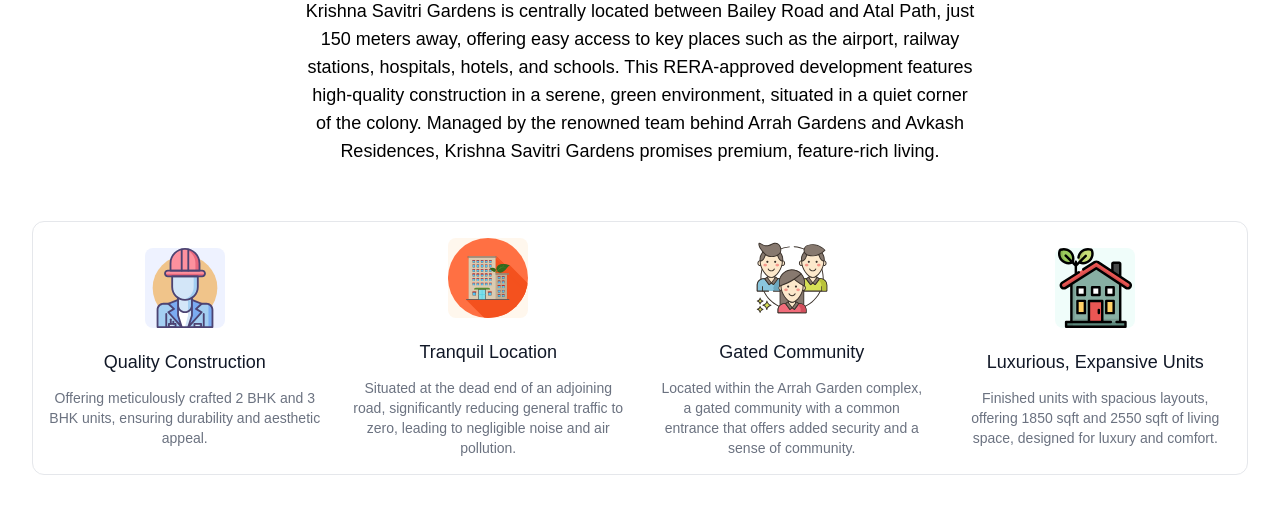
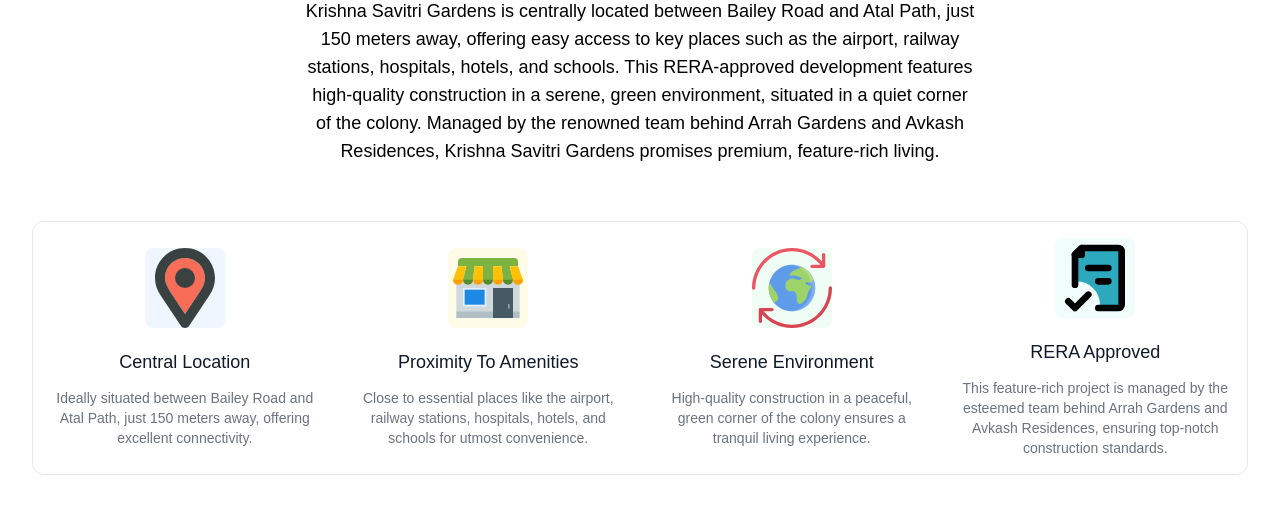
Before and after one commit to roerohan/kastcrete, a website: page src/krishna_savitri_gardens.html in a window 1280 px wide. Shown: the part 179-691 px from the top of the page. Drawn offline with nearby package versions, Linux system fonts and the light colour scheme; files that its build step writes are made by us from their sources.

Commit message:
fix: all description icons

```diff
--- a/src/12_arrah_gardens.html
+++ b/src/12_arrah_gardens.html
@@ -80,55 +80,51 @@
           class="border p-4 rounded-xl flex justify-center items-center gap-x-5 gap-y-8 lg:gap-y-0 flex-wrap md:flex-wrap lg:flex-nowrap lg:flex-row lg:justify-between lg:gap-x-8">
           <div class="relative w-full text-center max-md:max-w-sm max-md:mx-auto group md:w-2/5 lg:w-1/4">
             <div
-              class="bg-indigo-50 rounded-lg flex justify-center items-center mb-5 w-20 h-20 mx-auto cursor-pointer transition-all duration-500 group-hover:bg-indigo-600">
+              class="bg-indigo-50 rounded-lg flex justify-center items-center mb-5 w-20 h-20 mx-auto cursor-pointer transition-all duration-500 group-hover:bg-indigo-200">
               <img src="/svg/construction_worker.svg" />
             </div>
             <h4 class="text-lg font-medium text-gray-900 mb-3 capitalize">
-              Quality Construction
+              Exclusive Construction
             </h4>
             <p class="text-sm font-normal text-gray-500">
-              Offering meticulously crafted 2 BHK and 3 BHK units, ensuring durability and aesthetic appeal.
+              Offers high-end 3BHK and 4BHK flats, ensuring luxurious and exclusive living.
             </p>
           </div>
           <div class="relative w-full text-center max-md:max-w-sm max-md:mx-auto group md:w-2/5 lg:w-1/4">
             <div
-              class="bg-orange-50 rounded-lg flex justify-center items-center mb-5 w-20 h-20 mx-auto cursor-pointer transition-all duration-500 group-hover:bg-orange-600">
-              <img src="/svg/building.svg" />
+              class="bg-blue-50 rounded-lg flex justify-center items-center mb-5 w-20 h-20 mx-auto cursor-pointer transition-all duration-500 group-hover:bg-blue-200">
+              <img src="/svg/location-pin.svg" />
             </div>
             <h4 class="text-lg font-medium text-gray-900 mb-3 capitalize">
-              Tranquil Location
+              Prestigious Location
             </h4>
             <p class="text-sm font-normal text-gray-500">
-              Situated at the dead end of an adjoining road, significantly reducing general traffic to zero, leading to
-              negligible noise and air pollution.
+              Recognized as one of the best and most well-known properties in Patna, ensuring a prestigious address.
             </p>
           </div>
           <div class="relative w-full text-center max-md:max-w-sm max-md:mx-auto group md:w-2/5 lg:w-1/4">
             <div
-              class="bg-ping-50 rounded-lg flex justify-center items-center mb-5 w-20 h-20 mx-auto cursor-pointer transition-all duration-500 group-hover:bg-pink-600">
+              class="bg-pink-50 rounded-lg flex justify-center items-center mb-5 w-20 h-20 mx-auto cursor-pointer transition-all duration-500 group-hover:bg-pink-200">
               <img src="/svg/community.svg" />
             </div>
             <h4 class="text-lg font-medium text-gray-900 mb-3 capitalize">
               Gated Community
             </h4>
             <p class="text-sm font-normal text-gray-500">
-              Located within the Arrah Garden complex, a gated community with a common entrance that offers added
-              security
-              and a sense of community.
+              Located within the Arrah Garden Residences complex, providing a safe and secure environment.
             </p>
           </div>
           <div class="relative w-full text-center max-md:max-w-sm max-md:mx-auto group md:w-2/5 lg:w-1/4">
             <div
-              class="bg-teal-50 rounded-lg flex justify-center items-center mb-5 w-20 h-20 mx-auto cursor-pointer transition-all duration-500 group-hover:bg-teal-600">
-              <img src="/svg/house_green.svg" />
+              class="bg-yellow-50 rounded-lg flex justify-center items-center mb-5 w-20 h-20 mx-auto cursor-pointer transition-all duration-500 group-hover:bg-yellow-200">
+              <img src="/svg/quality-medal.svg" />
             </div>
             <h4 class="text-lg font-medium text-gray-900 mb-3 capitalize">
-              Luxurious, Expansive Units
+              Premium Quality
             </h4>
             <p class="text-sm font-normal text-gray-500">
-              Finished units with spacious layouts, offering 1850 sqft and 2550 sqft of living space, designed for
-              luxury
-              and comfort.
+              Built with high-quality construction materials and branded fixtures and fittings for a superior living
+              experience.
             </p>
           </div>
         </div>
--- a/src/avkash_residences.html
+++ b/src/avkash_residences.html
@@ -79,55 +79,51 @@
           class="border p-4 rounded-xl flex justify-center items-center gap-x-5 gap-y-8 lg:gap-y-0 flex-wrap md:flex-wrap lg:flex-nowrap lg:flex-row lg:justify-between lg:gap-x-8">
           <div class="relative w-full text-center max-md:max-w-sm max-md:mx-auto group md:w-2/5 lg:w-1/4">
             <div
-              class="bg-indigo-50 rounded-lg flex justify-center items-center mb-5 w-20 h-20 mx-auto cursor-pointer transition-all duration-500 group-hover:bg-indigo-600">
-              <img src="/svg/construction_worker.svg" />
+              class="bg-yellow-50 rounded-lg flex justify-center items-center mb-5 w-20 h-20 mx-auto cursor-pointer transition-all duration-500 group-hover:bg-yellow-200">
+              <img src="/svg/diamond.svg" />
             </div>
             <h4 class="text-lg font-medium text-gray-900 mb-3 capitalize">
-              Quality Construction
+              Luxurious Property
             </h4>
             <p class="text-sm font-normal text-gray-500">
-              Offering meticulously crafted 3 BHK and 4 BHK units, ensuring durability and aesthetic appeal.
+              Completed in 2010, this property offers high-end living with top-notch amenities and finishes.
             </p>
           </div>
           <div class="relative w-full text-center max-md:max-w-sm max-md:mx-auto group md:w-2/5 lg:w-1/4">
             <div
-              class="bg-orange-50 rounded-lg flex justify-center items-center mb-5 w-20 h-20 mx-auto cursor-pointer transition-all duration-500 group-hover:bg-orange-600">
-              <img src="/svg/building.svg" />
+              class="bg-blue-50 rounded-lg flex justify-center items-center mb-5 w-20 h-20 mx-auto cursor-pointer transition-all duration-500 group-hover:bg-blue-200">
+              <img src="/svg/location-pin.svg" />
             </div>
             <h4 class="text-lg font-medium text-gray-900 mb-3 capitalize">
-              Tranquil Location
+              Prime Location
             </h4>
             <p class="text-sm font-normal text-gray-500">
-              Situated at the dead end of an adjoining road, significantly reducing general traffic to zero, leading to
-              negligible noise and air pollution.
+              Situated in the heart of Patna in Chaggubag, opposite the DM’s office (Hindi Bhavan), providing excellent
+              connectivity and accessibility.
             </p>
           </div>
           <div class="relative w-full text-center max-md:max-w-sm max-md:mx-auto group md:w-2/5 lg:w-1/4">
             <div
-              class="bg-ping-50 rounded-lg flex justify-center items-center mb-5 w-20 h-20 mx-auto cursor-pointer transition-all duration-500 group-hover:bg-pink-600">
+              class="bg-ping-50 rounded-lg flex justify-center items-center mb-5 w-20 h-20 mx-auto cursor-pointer transition-all duration-500 group-hover:bg-pink-200">
               <img src="/svg/community.svg" />
             </div>
             <h4 class="text-lg font-medium text-gray-900 mb-3 capitalize">
-              Gated Community
+              Reputed Residents
             </h4>
             <p class="text-sm font-normal text-gray-500">
-              Located within the Arrah Garden complex, a gated community with a common entrance that offers added
-              security
-              and a sense of community.
+              Attracts respected and well-known citizens of Patna, ensuring a distinguished community.
             </p>
           </div>
           <div class="relative w-full text-center max-md:max-w-sm max-md:mx-auto group md:w-2/5 lg:w-1/4">
             <div
-              class="bg-teal-50 rounded-lg flex justify-center items-center mb-5 w-20 h-20 mx-auto cursor-pointer transition-all duration-500 group-hover:bg-teal-600">
-              <img src="/svg/house_green.svg" />
+              class="bg-indigo-50 rounded-lg flex justify-center items-center mb-5 w-20 h-20 mx-auto cursor-pointer transition-all duration-500 group-hover:bg-indigo-200">
+              <img src="/svg/construction_worker.svg" />
             </div>
             <h4 class="text-lg font-medium text-gray-900 mb-3 capitalize">
-              Luxurious, Expansive Units
+              Expedient Construction
             </h4>
             <p class="text-sm font-normal text-gray-500">
-              Finished units with spacious layouts, offering 1850 sqft and 2550 sqft of living space, designed for
-              luxury
-              and comfort.
+              Completed in just two years, showcasing efficient and high-quality construction practices.
             </p>
           </div>
         </div>
--- a/src/krishna_savitri_gardens.html
+++ b/src/krishna_savitri_gardens.html
@@ -83,55 +83,52 @@
           class="border p-4 rounded-xl flex justify-center items-center gap-x-5 gap-y-8 lg:gap-y-0 flex-wrap md:flex-wrap lg:flex-nowrap lg:flex-row lg:justify-between lg:gap-x-8">
           <div class="relative w-full text-center max-md:max-w-sm max-md:mx-auto group md:w-2/5 lg:w-1/4">
             <div
-              class="bg-indigo-50 rounded-lg flex justify-center items-center mb-5 w-20 h-20 mx-auto cursor-pointer transition-all duration-500 group-hover:bg-indigo-600">
-              <img src="/svg/construction_worker.svg" />
+              class="bg-blue-50 rounded-lg flex justify-center items-center mb-5 w-20 h-20 mx-auto cursor-pointer transition-all duration-500 group-hover:bg-blue-200">
+              <img src="/svg/location-pin.svg" />
             </div>
             <h4 class="text-lg font-medium text-gray-900 mb-3 capitalize">
-              Quality Construction
+              Central Location
             </h4>
             <p class="text-sm font-normal text-gray-500">
-              Offering meticulously crafted 2 BHK and 3 BHK units, ensuring durability and aesthetic appeal.
+              Ideally situated between Bailey Road and Atal Path, just 150 meters away, offering excellent connectivity.
             </p>
           </div>
           <div class="relative w-full text-center max-md:max-w-sm max-md:mx-auto group md:w-2/5 lg:w-1/4">
             <div
-              class="bg-orange-50 rounded-lg flex justify-center items-center mb-5 w-20 h-20 mx-auto cursor-pointer transition-all duration-500 group-hover:bg-orange-600">
-              <img src="/svg/building.svg" />
+              class="bg-yellow-50 rounded-lg flex justify-center items-center mb-5 w-20 h-20 mx-auto cursor-pointer transition-all duration-500 group-hover:bg-yellow-200">
+              <img src="/svg/shop.svg" />
             </div>
             <h4 class="text-lg font-medium text-gray-900 mb-3 capitalize">
-              Tranquil Location
+              Proximity to Amenities
             </h4>
             <p class="text-sm font-normal text-gray-500">
-              Situated at the dead end of an adjoining road, significantly reducing general traffic to zero, leading to
-              negligible noise and air pollution.
+              Close to essential places like the airport, railway stations, hospitals, hotels, and schools for utmost
+              convenience.
             </p>
           </div>
           <div class="relative w-full text-center max-md:max-w-sm max-md:mx-auto group md:w-2/5 lg:w-1/4">
             <div
-              class="bg-ping-50 rounded-lg flex justify-center items-center mb-5 w-20 h-20 mx-auto cursor-pointer transition-all duration-500 group-hover:bg-pink-600">
-              <img src="/svg/community.svg" />
+              class="bg-green-50 rounded-lg flex justify-center items-center mb-5 w-20 h-20 mx-auto cursor-pointer transition-all duration-500 group-hover:bg-green-200">
+              <img src="/svg/environment.svg" />
             </div>
             <h4 class="text-lg font-medium text-gray-900 mb-3 capitalize">
-              Gated Community
+              Serene Environment
             </h4>
             <p class="text-sm font-normal text-gray-500">
-              Located within the Arrah Garden complex, a gated community with a common entrance that offers added
-              security
-              and a sense of community.
+              High-quality construction in a peaceful, green corner of the colony ensures a tranquil living experience.
             </p>
           </div>
           <div class="relative w-full text-center max-md:max-w-sm max-md:mx-auto group md:w-2/5 lg:w-1/4">
             <div
-              class="bg-teal-50 rounded-lg flex justify-center items-center mb-5 w-20 h-20 mx-auto cursor-pointer transition-all duration-500 group-hover:bg-teal-600">
-              <img src="/svg/house_green.svg" />
+              class="bg-teal-50 rounded-lg flex justify-center items-center mb-5 w-20 h-20 mx-auto cursor-pointer transition-all duration-500 group-hover:bg-teal-200">
+              <img src="/svg/approved-file.svg" />
             </div>
             <h4 class="text-lg font-medium text-gray-900 mb-3 capitalize">
-              Luxurious, Expansive Units
+              RERA Approved
             </h4>
             <p class="text-sm font-normal text-gray-500">
-              Finished units with spacious layouts, offering 1850 sqft and 2550 sqft of living space, designed for
-              luxury
-              and comfort.
+              This feature-rich project is managed by the esteemed team behind Arrah Gardens and Avkash Residences,
+              ensuring top-notch construction standards.
             </p>
           </div>
         </div>
```
Also changed, not shown: src/arrah_gardens.html (+4 -4 lines), public/svg/approved-file.svg (added), public/svg/cafe-coffee-cup.svg (added), public/svg/diamond.svg (added), public/svg/environment.svg (added), public/svg/location-pin.svg (added), public/svg/quality-medal.svg (added), public/svg/shop.svg (added).
